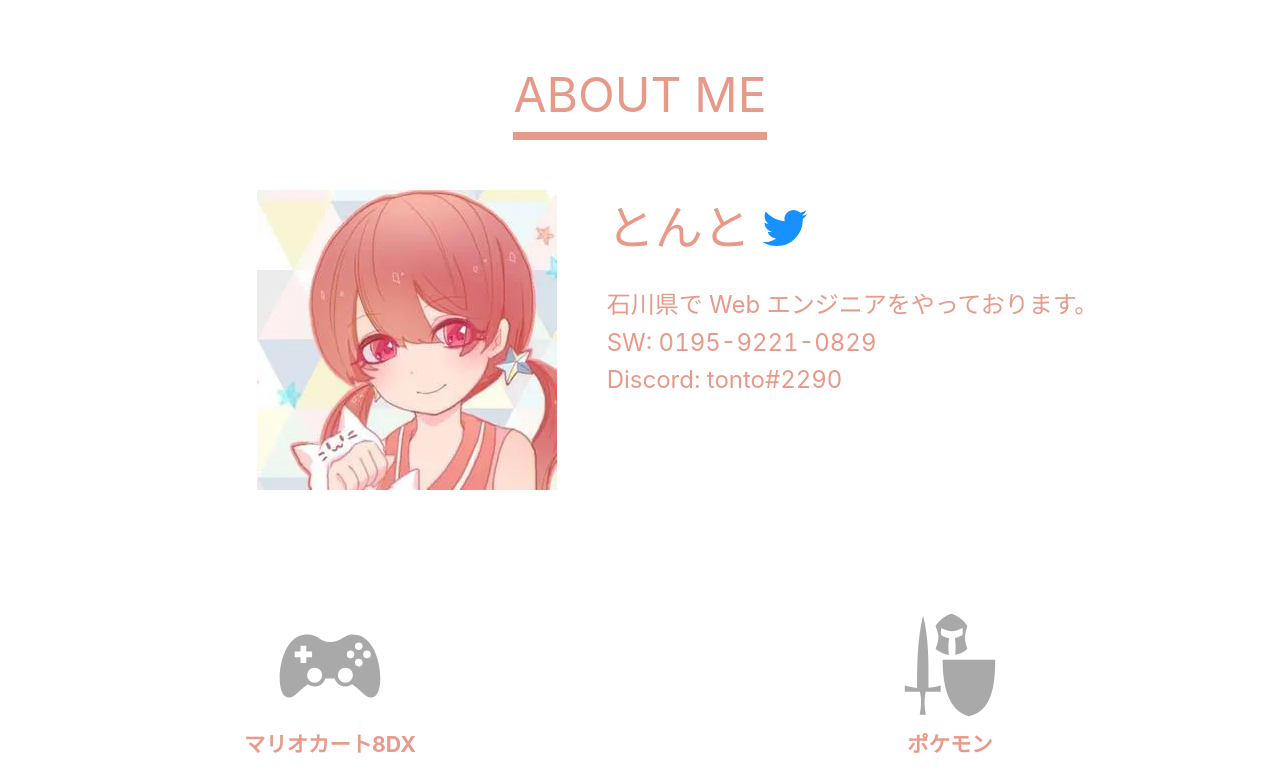
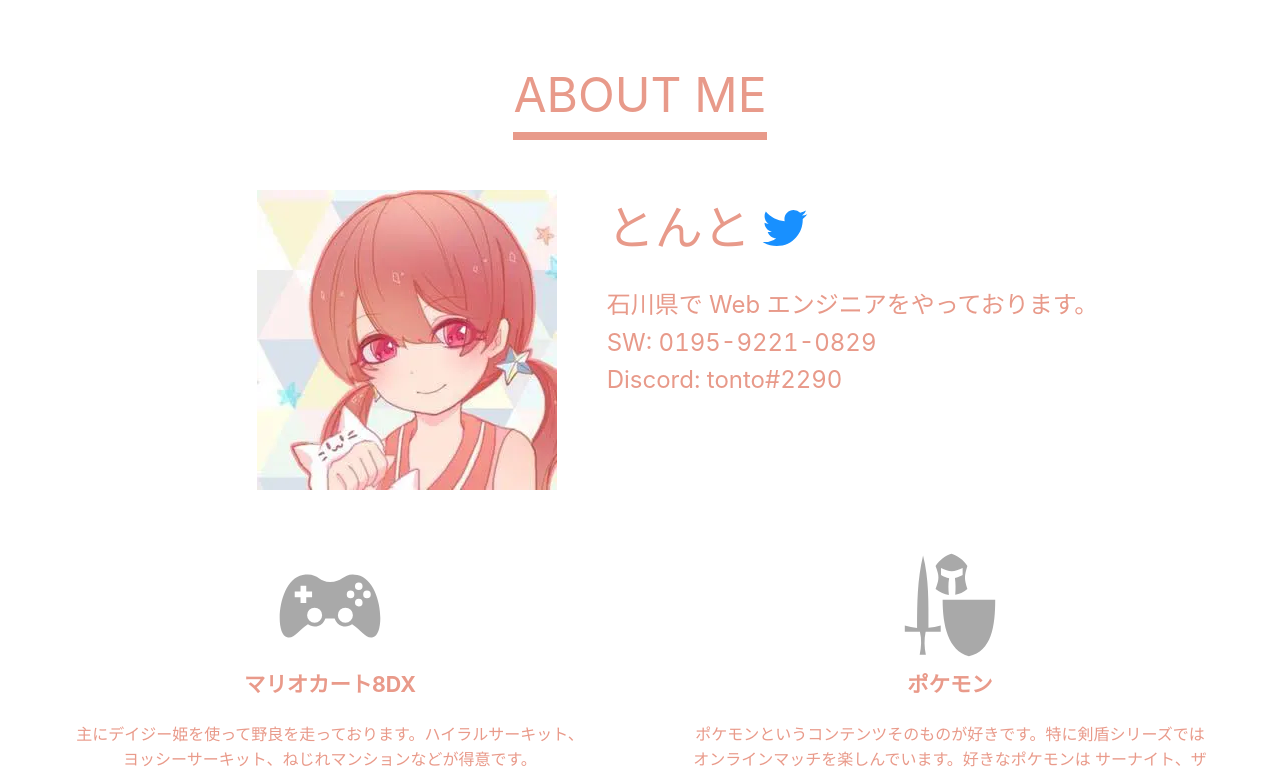
Before and after one commit to ryu-ton10/tonto_introduction, a React (Create React App) app: page / in a window 1280 px wide. Shown: the part 863-1637 px from the top of the page. Built offline with nearby package versions, Linux system fonts and the light colour scheme.

Commit message:
remove padding-bottom property for ProfileDescription

```diff
--- a/src/App.css
+++ b/src/App.css
@@ -13,10 +13,6 @@
 
 /* ========= スマホサイズ_1 =========== */
 @media (min-width: 280px) {
-  .App .profiles {
-    padding-bottom: 20px;
-  }
-
   .App .profile-title {
     padding: 80px 0 0 0;
     font-size: 24pt;
@@ -26,10 +22,6 @@
 
 /* ========= スマホサイズ_2 =========== */
 @media (min-width: 576px) {
-  .App .profiles {
-    padding-bottom: 50px;
-  }
-
   .App .profile-title {
     padding: 100px 0 0 0;
     font-size: 30pt;
@@ -39,10 +31,6 @@
 
 /* ========= タブレットサイズ =========== */
 @media (min-width: 768px) {
-  .App .profiles {
-    padding-bottom: 60px;
-  }
-
   .App .profile-title {
     padding: 120px 0 0 0;
     font-size: 36pt;
```
